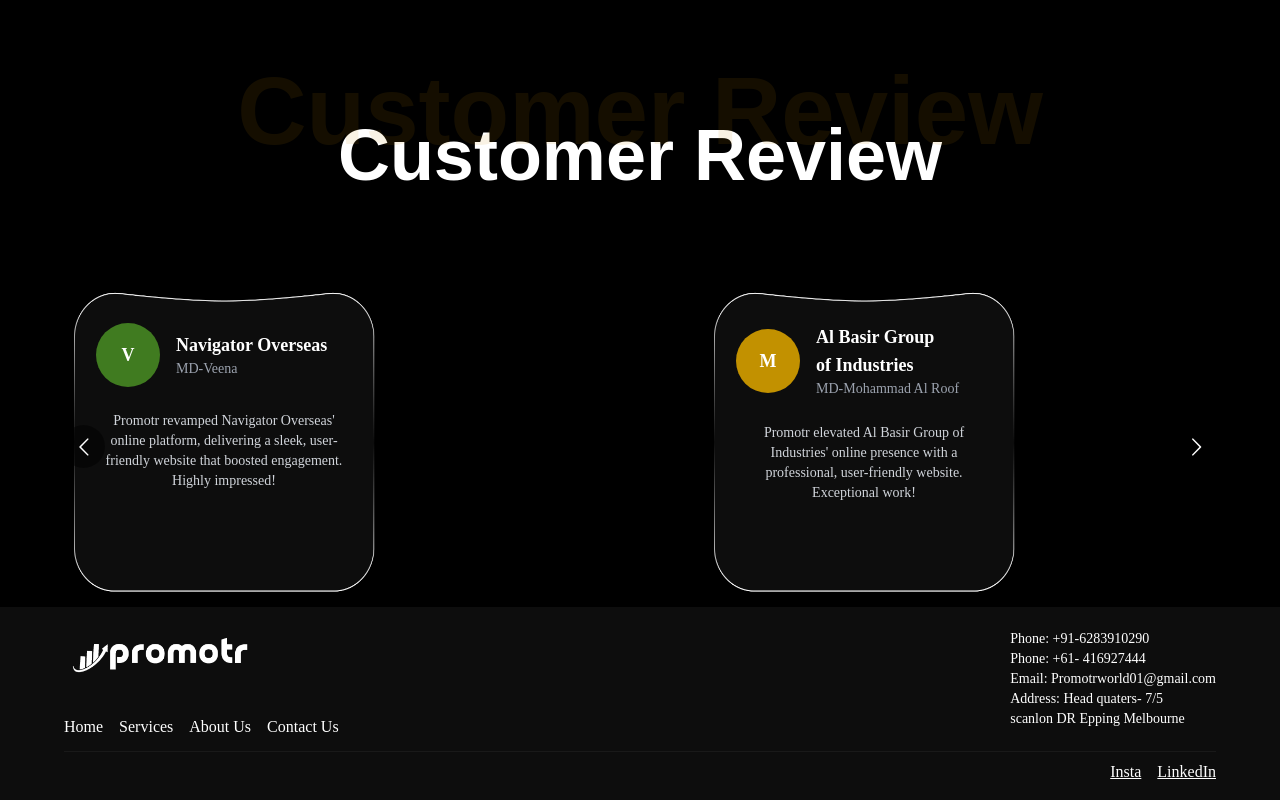
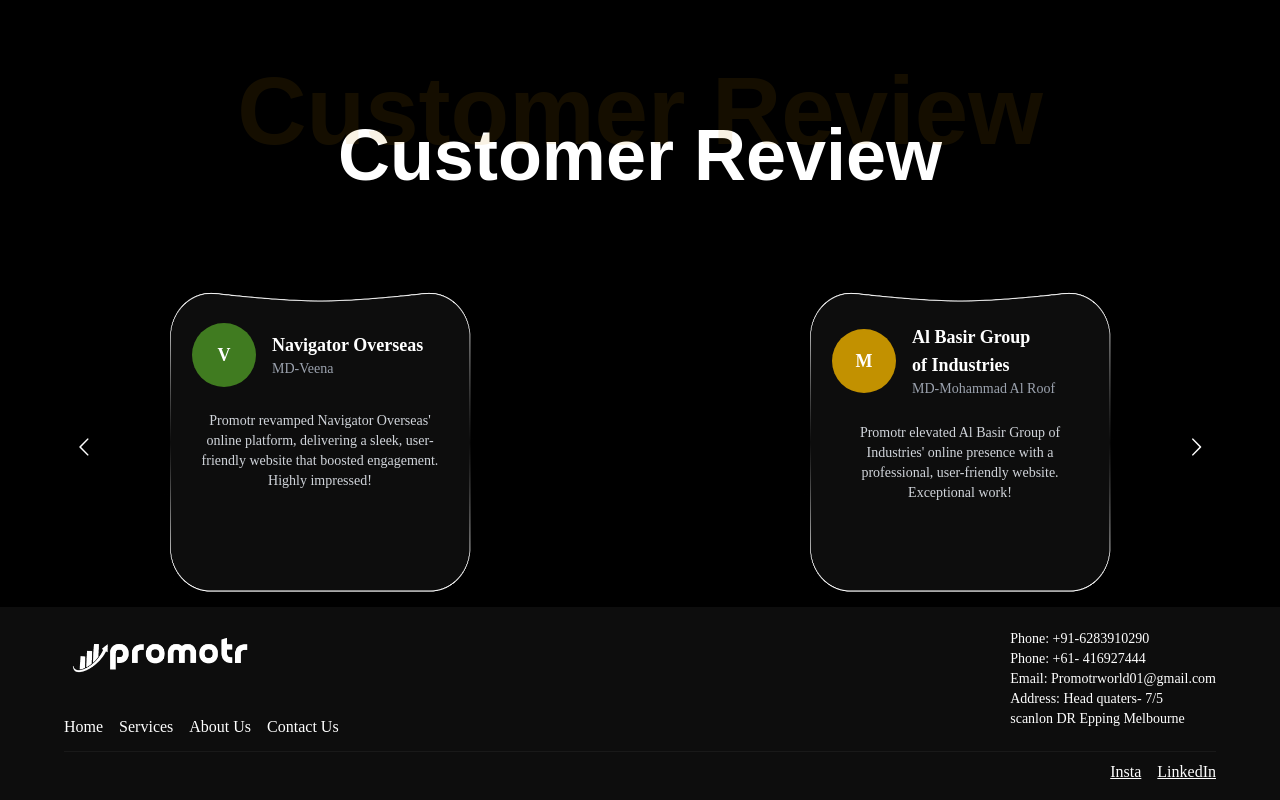
Before and after one commit to DevZkund/promotor, a React (Create React App) app: page /service in a window 1280 px wide. Shown: the part 1598-2398 px from the top of the page. Built offline with nearby package versions, Linux system fonts and the light colour scheme.

Commit message:
fix bug related Carousel & space in service page

```diff
--- a/src/components/home/Home.jsx
+++ b/src/components/home/Home.jsx
@@ -169,7 +169,7 @@
     },
     {
       id: 3,
-      name:  (
+      name: (
         <>
           Al Basir Group<br />of Industries
         </>
@@ -252,7 +252,8 @@
         >
           {/* Loop over the reviewCards array */}
           {reviewCards.map((review) => (
-            <div className="sm:ml-16 w-[320px] h-[320px] overflow-hidden" key={review.id}
+            <div className="w-full flex justify-center">
+              <div className="w-[320px] h-[320px] overflow-hidden" key={review.id}
                 style={{
                   backgroundImage: 'url("./images/Rectangle.png")',
                   backgroundSize: '100% 100%', // Stretch to fill the div without cropping
@@ -284,6 +285,7 @@
                     </div>
                   </div>
                   <p className="mt-6 text-sm text-gray-300 text-center">{review.review}</p>
+                </div>
               </div>
             </div>
           ))}
--- a/src/components/services/Services.jsx
+++ b/src/components/services/Services.jsx
@@ -87,8 +87,8 @@
   ]
 
   return (
-    <section className="bg-zinc-900 min-h-screen px-6 py-16 md:px-12 lg:px-20">
-      <div className="max-w-7xl mx-auto">
+    <section className="bg-zinc-900 w-full px-6 py-16 md:px-12 lg:px-20">
+      <div className=" mx-auto">
         <div className="grid lg:grid-cols-2 gap-12 items-start">
           {/* Left Column */}
           <div className="space-y-8">
@@ -106,9 +106,7 @@
               <img
                 src="./images/skyrocket.png"
                 alt="Marketing Strategy Rocket"
-                width={500}
-                height={500}
-                className="w-full max-w-md mx-auto"
+                className="w-[350px] sm:w-[500px] h-[360px] sm:h-[500px] mx-auto "
               />
               {/* <button className="bg-amber-500 text-black font-medium px-6 py-2 rounded-full mt-6 hover:bg-amber-400 transition-colors">
                 View More
```
Lines whose indentation alone changed are shown as unchanged.
